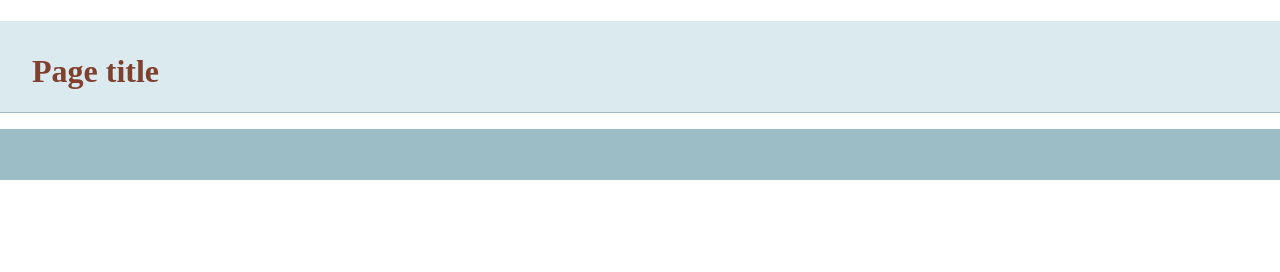
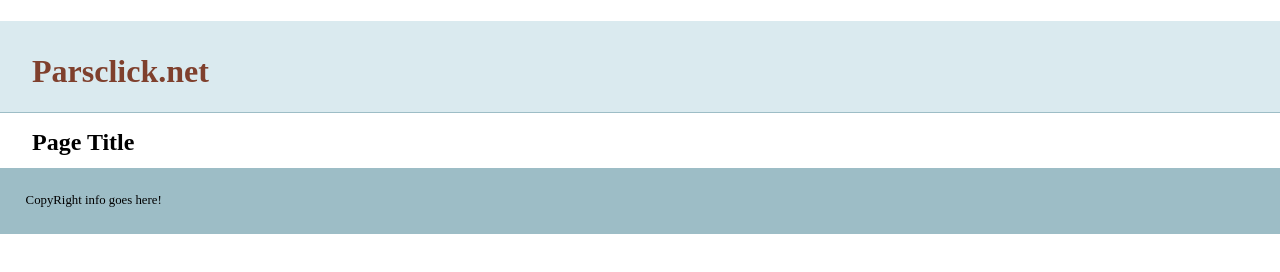
Before and after one commit to saeedgholami1994/git-basics, a plain HTML site: page index.html in a window 1280 px wide. Drawn offline with nearby package versions, Linux system fonts and the light colour scheme.

Commit message:
add more info

```diff
--- a/index.html
+++ b/index.html
@@ -6,7 +6,7 @@
     <head>
         <meta charset="utf-8">
         <meta http-equiv="X-UA-Compatible" content="IE=edge,chrome=1">
-        <title>lynda boilerplate</title>
+        <title>parsclick</title>
         <meta name="description" content="">
         <meta name="viewport" content="width=device-width">
         <link rel="stylesheet" href="_css/main.css">
@@ -14,13 +14,15 @@
     </head>
     <body>
     <header>
-	<h1>Page title</h1>
+	<h1>Parsclick.net</h1>
     </header>
     <nav id="pageNav">
     </nav>
     <main>
+        <h2>Page Title</h2>
     </main>
     <footer>
+        CopyRight info goes here!
     </footer>
         <script>
 //use the modernizr load to load up external scripts. This will load the scripts asynchronously, but the order listed matters. Although it will load all scripts in parallel, it will execute them in the order listed
```
